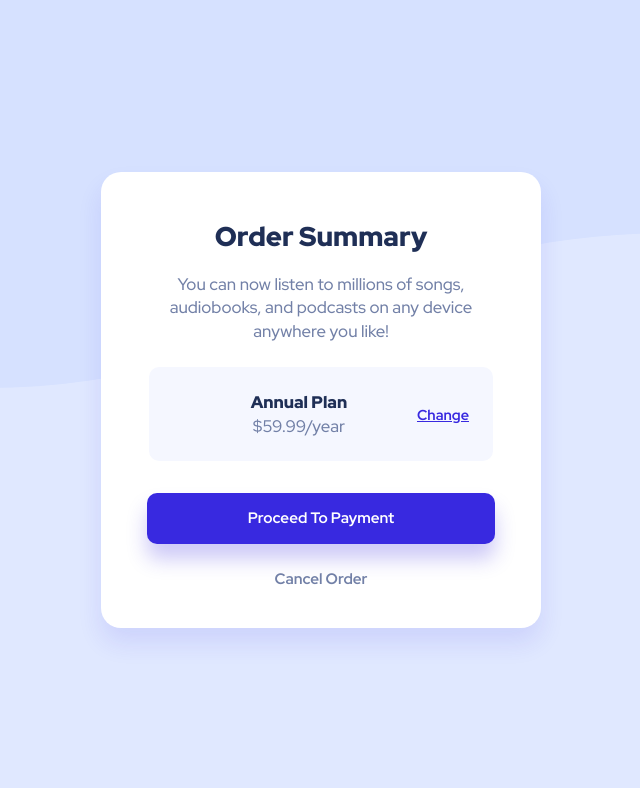
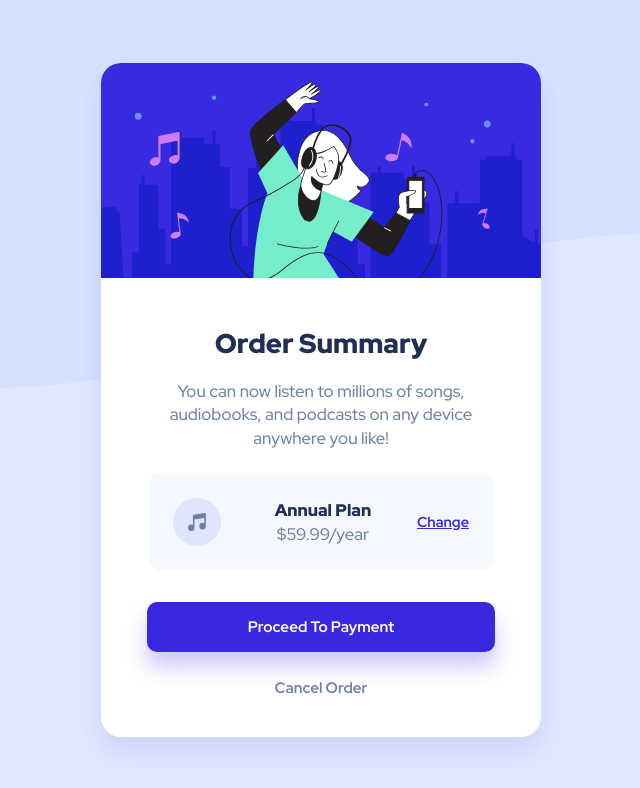
Before and after one commit to Gbolahan43/order-summary, a plain HTML site: page index.html in a window 1280 px wide. Shown: the whole page, without its empty margins (319-959 px from the left). Drawn offline with Linux system fonts and the light colour scheme; files whose address does not match are found by name.

Commit message:
Update index.html

```diff
--- a/index.html
+++ b/index.html
@@ -12,7 +12,7 @@
 <body>
   <main class="card">
     <figure class="img-holder">
-      <img src="images/illustration-hero.svg" alt="" />
+      <img src="illustration-hero.svg" alt="" />
     </figure>
     <div class="main-card">
     <h1  class="order">Order Summary</h1>
@@ -22,7 +22,7 @@
      </p>
 
      <div class="details">
-       <div class="detail-img"><img src="images/icon-music.svg" alt="" /></div>
+       <div class="detail-img"><img src="icon-music.svg" alt="" /></div>
       <div class="detail-info">
   <h2>Annual Plan</h2>
   <p>$59.99/year</p>
```
